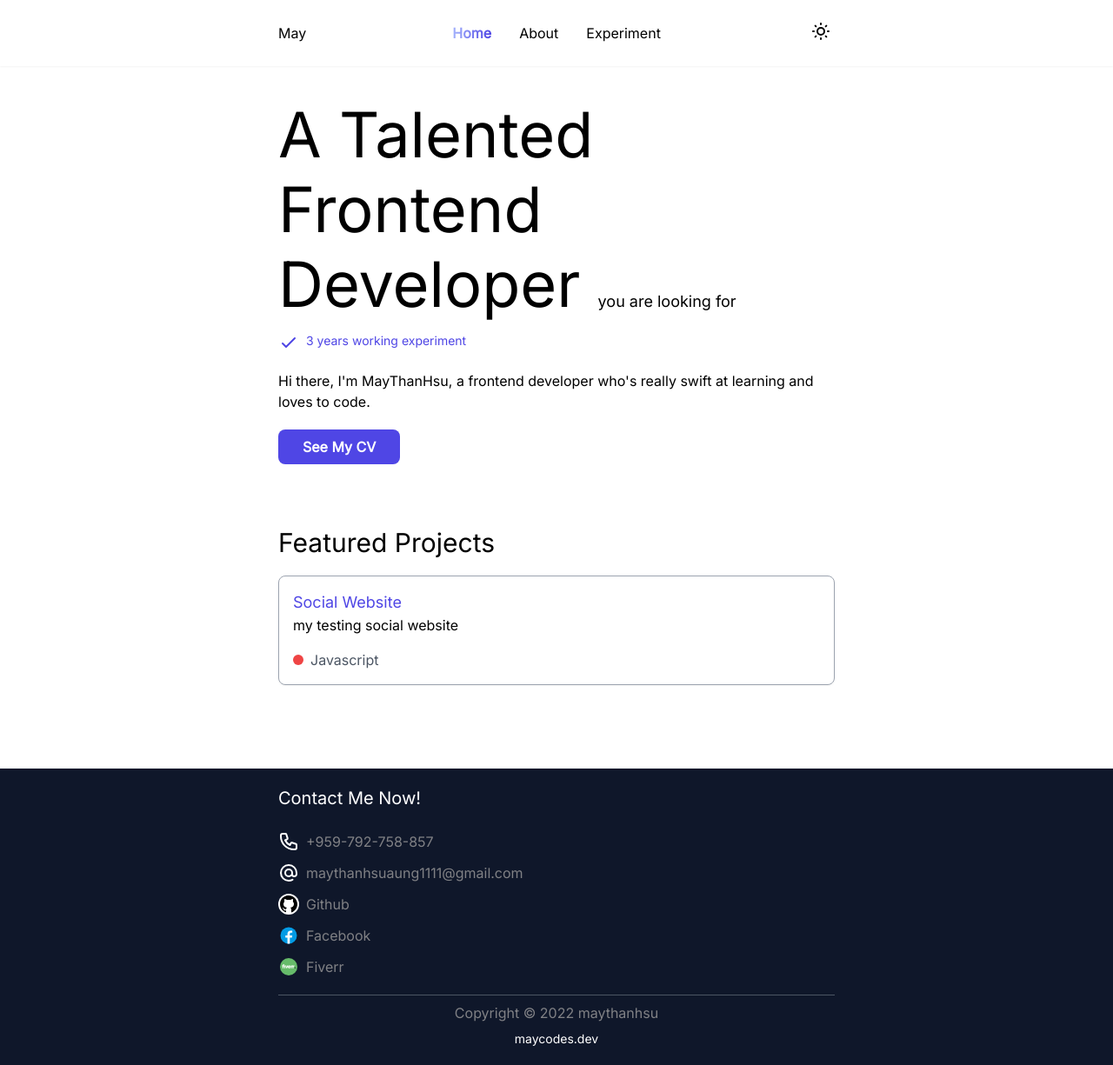
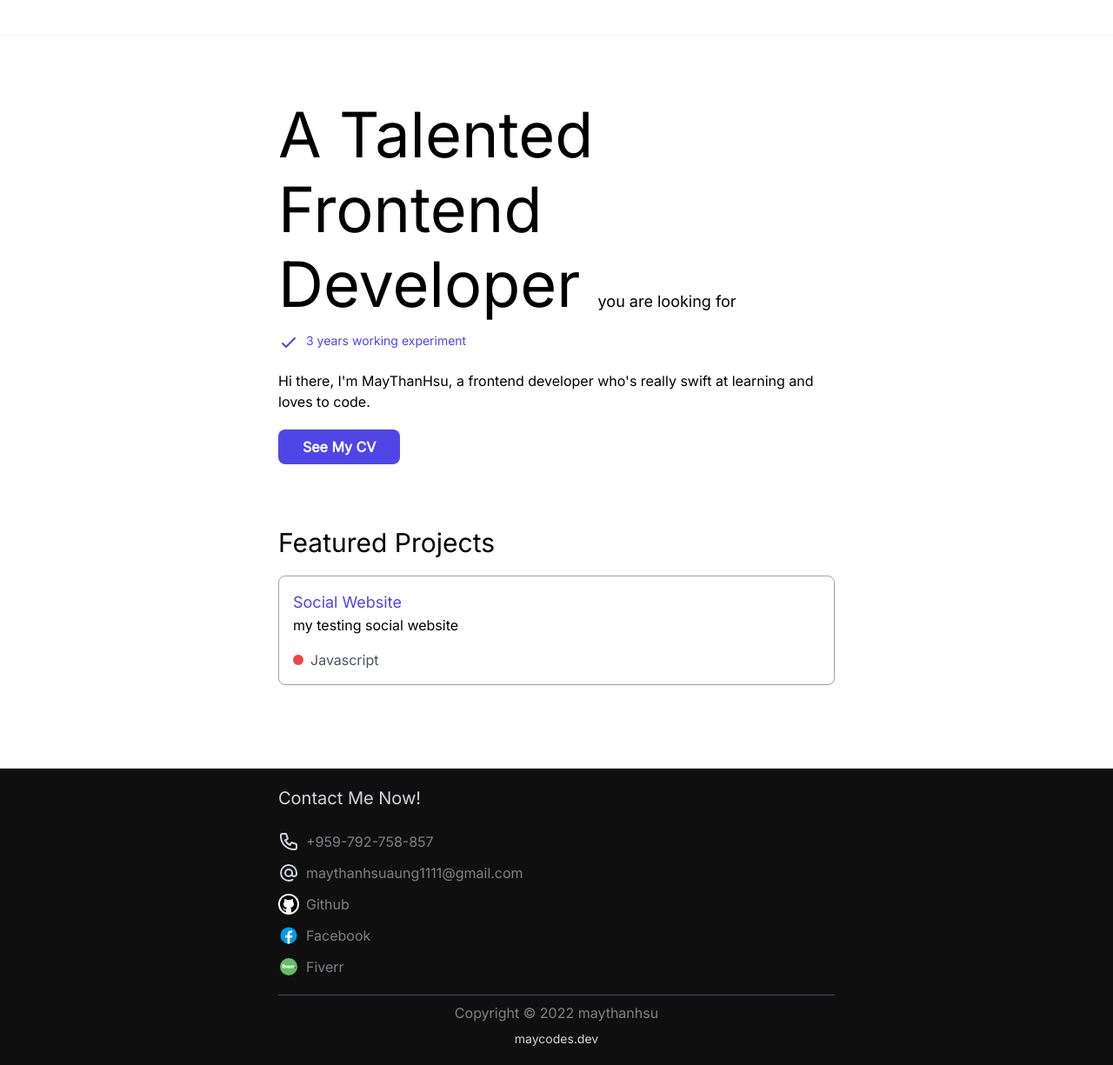
Before and after one commit to maythanhsuaung0-0/portfolio, a Next.js app: page / in a window 1280 px wide. Shown: the whole page at 87% size. Built offline with nearby package versions, Linux system fonts and the light colour scheme.

Commit message:
fixed reward issue

```diff
--- a/components/navbar.js
+++ b/components/navbar.js
@@ -11,9 +11,9 @@ function Navbar() {
   const [isOpen, setIsOpen] = useState(false)
   return (
       <>
-    <div className={` dark:bg-[rgba(30,41,59,0.48)] dark:text-white py-5 backdrop-blur-md  z-50  fixed top-0 left-0 w-full shadow-sm`}>
+    <div className={` dark:bg-[rgba(18,18,18,0.48)] dark:text-[#CDD5E1] py-5 backdrop-blur-md  z-50  fixed top-0 left-0 w-full shadow-sm`}>
 
-        <nav className='w-10/12 lg:w-1/2 2xl:w-2/5 m-auto flex justify-between'>
+        {/* <nav className='w-10/12 lg:w-1/2 2xl:w-2/5 m-auto flex justify-between'>
             <div  className='grid self-center cursor-pointer dark:text-white '>
             <Link href={'/'}>May</Link>
             </div>
@@ -32,13 +32,13 @@ function Navbar() {
                 <div  className={`${history.pathname==='/cv'?'active-link font-bold':'dark:text-white'} decorate cursor-pointer`}>
                 <Link href={'/cv'}>Experiment</Link>
                 </div>
-                </li>
+                </li> */}
                 {/* <li className='self-center '>
                     <div  className={`${history.pathname==='/blogs'?'active-link font-bold':''} decorate cursor-pointer`}>
                     <Link href={'/blogs'}>Blogs</Link>
                     </div>
                 </li> */}
-            </ul>
+            {/* </ul>
             <div className='flex ml-auto lg:ml-0 mr-3 lg:mr-0 h-9 self-center'>
                 {
                     mode?<div onClick={()=>toggle()} className={`w-8 h-8 grid place-items-center   rounded-full cursor-pointer`}>
@@ -59,7 +59,7 @@ function Navbar() {
         </svg>
         </div>
         </nav>
-        <Drawer isOpen={isOpen} setIsOpen={setIsOpen}/>
+        <Drawer isOpen={isOpen} setIsOpen={setIsOpen}/> */}
     </div>
 
     </>
--- a/package.json
+++ b/package.json
@@ -10,7 +10,7 @@
   },
   "dependencies": {
     "@fontsource/inter": "^4.5.7",
-    "next": "12.1.5",
+    "next": "^12.1.5",
     "react": "18.0.0",
     "react-dom": "18.0.0"
   },
--- a/pages/index.js
+++ b/pages/index.js
@@ -8,7 +8,7 @@ import { themeSwitching } from "../hooks/theme";
 export default function Home() {
 
   return (
-    <div className={` dark:bg-[#1E293B] dark:text-white`}>
+    <div className={` dark:bg-[#121212] dark:text-[#D2D5DB]`}>
       <div className={`w-10/12 lg:w-1/2 2xl:w-2/5 m-auto `}>
         <Navbar/>
         {/* info: hero section */}
@@ -36,7 +36,7 @@ export default function Home() {
 
       </div>
        {/* info:contact me */}
-      <div className=" bg-[#0F172A] text-white" id="contact">
+      <div className=" bg-[#0f0f0f] text-[#D2D5DB]" id="contact">
       <div className="w-10/12 lg:w-1/2 2xl:w-2/5 m-auto ">
 
         <div className=" py-5 grid gap-2">
```
Also changed, not shown: 2 other files (tests, documents, lock files or other folders).
